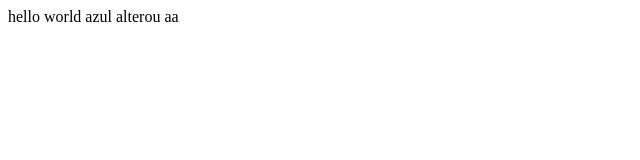
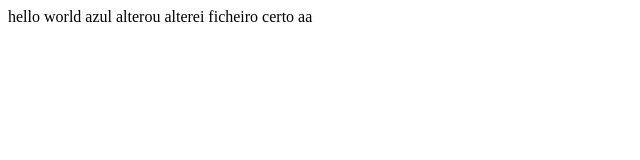
Before and after one commit to nunocpt/edit, a plain HTML site: page index.html in a window 1280 px wide. Shown: the whole page, without its empty margins (0-640 px from the left). Drawn offline with Linux system fonts and the light colour scheme.

Commit message:
corrected commit

```diff
--- a/index.html
+++ b/index.html
@@ -1,6 +1,6 @@
 <div>
     hello world
     azul alterou
-
+    alterei ficheiro certo
     aa
 </div>
```
